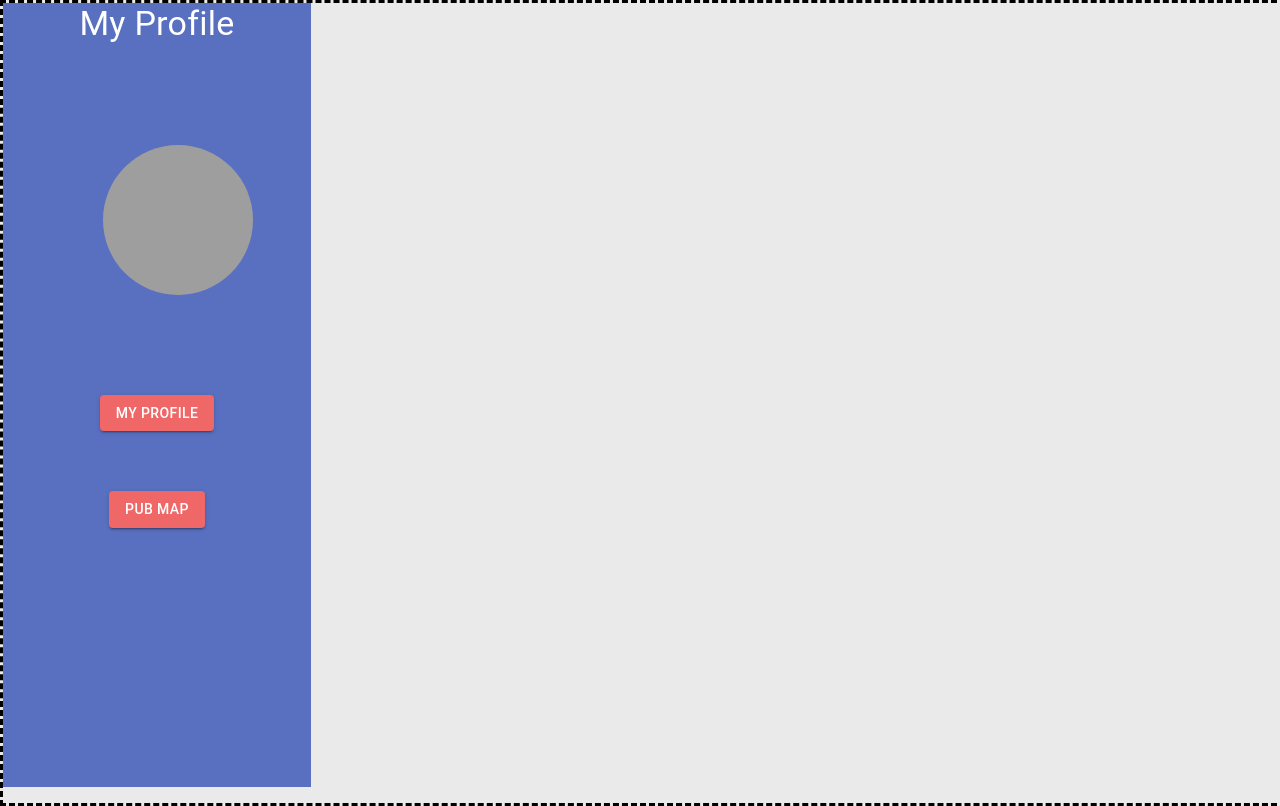
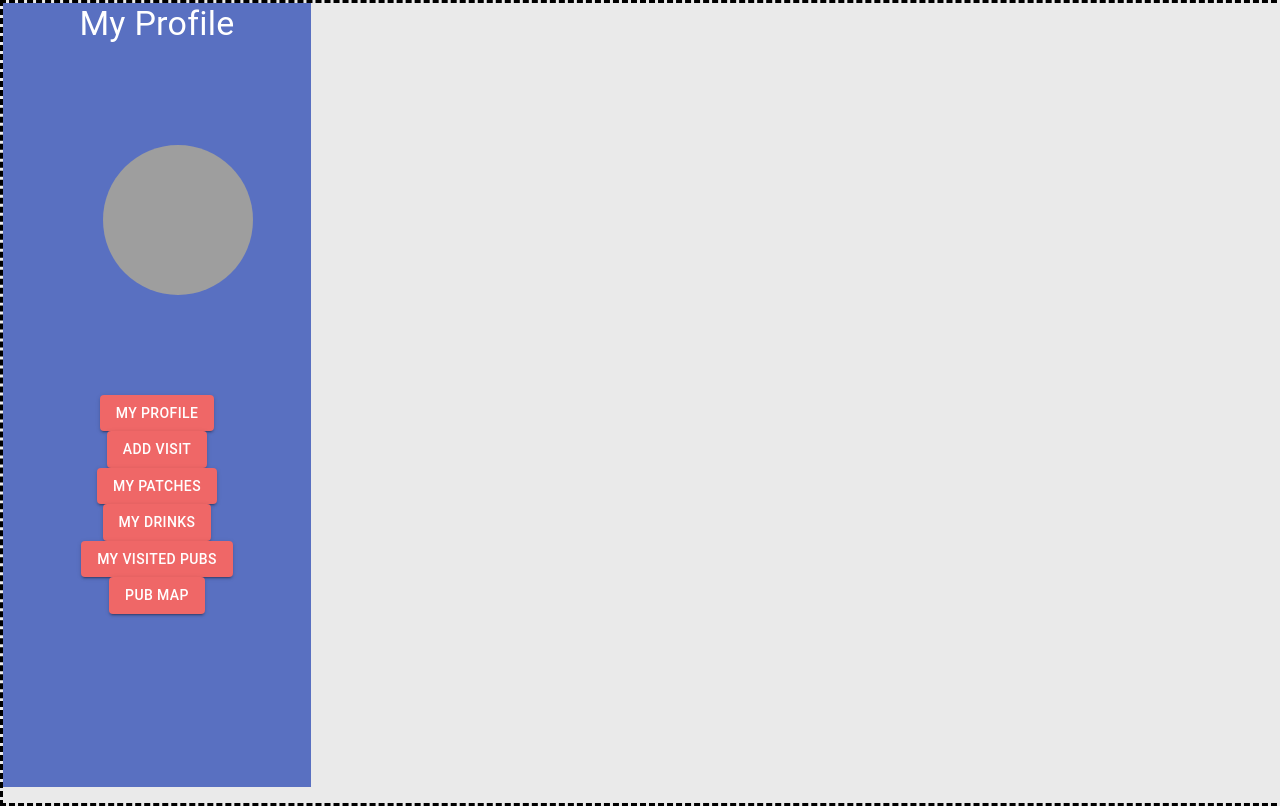
Before and after one commit to MoodMirani/DH2643-Advanced-Interaction-Programming, a React app in the folder frontend/: page /SignUp in a window 1280 px wide. Built offline with nearby package versions, Linux system fonts and the light colour scheme; grey boxes are pictures that could not be loaded; the HTML template or start-up script is replaced by a standard one.

Commit message:
routing done

```diff
--- a/frontend/src/app.tsx
+++ b/frontend/src/app.tsx
@@ -22,7 +22,9 @@ import { createRoot } from "react-dom/client";
 function App() {
   return (
     <div className="App">
-
+      <Link to="/profile">Profile</Link> | {" "}
+      <Link to="/AddVisit">AddVisit</Link> | {" "}
+      <Link to="/">Home</Link>
 
     </div>
   );
@@ -41,9 +43,12 @@ root.render(
 
       <Grid xs={9}>
         <Routes>
-          <Route path="/" element={<Profile />} />
+          <Route path="/" element={<App />} />
           <Route path="profile" element={<Profile />} />
           <Route path="AddVisit" element={<AddVisit />} />
+          <Route path="MyPatches" element={<MyPatches />} />
+          <Route path="MyDrinks" element={<MyDrinks />} />
+          <Route path="MyVisitedPubs" element={<MyVisitedPubs />} />
         </Routes>
       </Grid>
 
--- a/frontend/src/components/navBar/navBar.tsx
+++ b/frontend/src/components/navBar/navBar.tsx
@@ -4,6 +4,7 @@ import './navBar.scss'
 import Box from '@mui/material/Box';
 import { Typography } from "@mui/material";
 import Avatar from '@mui/material/Avatar';
+import { Link } from "react-router-dom";
 
 
 export default function NavBar() {
@@ -15,6 +16,7 @@ export default function NavBar() {
                     My Profile
                 </Typography>
             </div>
+
             <div className="avatar">
             <Avatar
                 alt="My Profile"
@@ -24,13 +26,27 @@ export default function NavBar() {
             </div>
             <div className="profileButton">
             <Box textAlign='center'>
-                <Button variant="contained" style={{backgroundColor: "#EF6767"}}>My Profile</Button>
+                <Button variant="contained" component={Link} to={'/profile'} style={{backgroundColor: "#EF6767"}}>My Profile</Button>
             </Box>
-            </div>
-            <div className="mapButton">
-                <Box textAlign='center'>
+            <Box textAlign='center'>
+                <Button variant="contained" component={Link} to={'/AddVisit'} style={{backgroundColor: "#EF6767"}}>Add Visit</Button>
+            </Box>
+            <Box textAlign='center'>
+                <Button variant="contained" component={Link} to={'/MyPatches'} style={{backgroundColor: "#EF6767"}}>My Patches</Button>
+            </Box>
+            <Box textAlign='center'>
+                <Button variant="contained" component={Link} to={'/MyDrinks'} style={{backgroundColor: "#EF6767"}}>My Drinks</Button>
+            </Box>
+            <Box textAlign='center'>
+                <Button variant="contained" component={Link} to={'/MyVisitedPubs'} style={{backgroundColor: "#EF6767"}}>My Visited Pubs</Button>
+            </Box>
+            <Box textAlign='center'>
                     <Button variant="contained" style={{backgroundColor: "#EF6767"}}>Pub Map</Button>
                 </Box>
+            </div>
+
+            <div className="mapButton">
+
             </div>
         </div>
     )
--- a/frontend/src/components/profile/profile.tsx
+++ b/frontend/src/components/profile/profile.tsx
@@ -11,6 +11,7 @@ import { sizing } from '@mui/system';
 import Grid from '@mui/material/Unstable_Grid2';
 import CardMedia from '@mui/material/CardMedia';
 import Paper from '@mui/material/Paper';
+import { Link } from 'react-router-dom';
 
 const Item = styled(Paper)(({ theme }) => ({
     backgroundColor: theme.palette.mode === 'dark' ? '#1A2027' : '#fff',
@@ -96,8 +97,12 @@ export default function Profile(){
             </Grid>
         </div>
         <div className="addButton">
+
             <Box textAlign='right'>
-                 <Button variant="contained" style={{backgroundColor: "#5970C1"}}>Add Pub Visisat</Button>
+                 <Button variant="contained" style={{backgroundColor: "#5970C1"}}>Add Pub Visits
+
+                 </Button>
+
             </Box>
         </div>
         </div>
```
